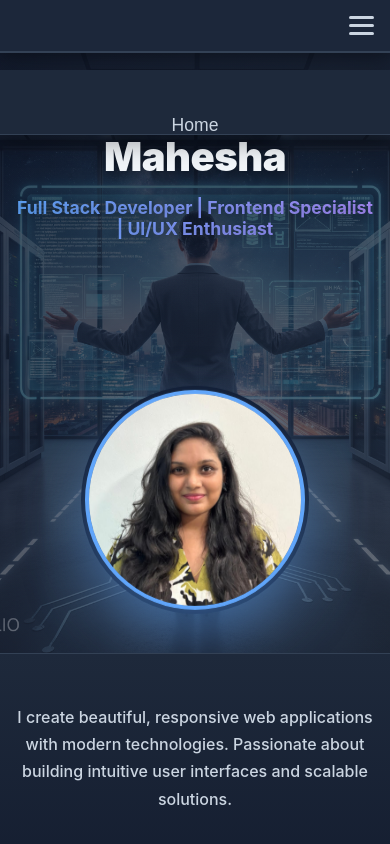
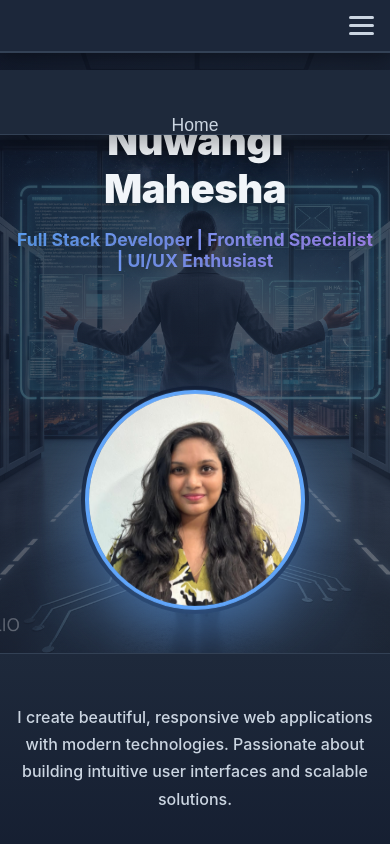
Before and after one commit to NuwangiMahesha/portfolio-nuwangi, a React (Create React App) app: page / in a window 390 px wide. Shown: the top 844 px of the page. Built offline with nearby package versions, Linux system fonts and the light colour scheme; no server answers.

Commit message:
Add safe area support for mobile notch and home bar

```diff
--- a/src/components/Header.css
+++ b/src/components/Header.css
@@ -110,6 +110,7 @@
 
   .header-container {
     padding: 1rem;
+    padding-top: max(1rem, env(safe-area-inset-top));
   }
 
   .logo h1 {
--- a/src/components/Hero.css
+++ b/src/components/Hero.css
@@ -204,10 +204,11 @@
 @media (max-width: 768px) {
   .hero-cover-section {
     height: 600px;
+    padding-top: env(safe-area-inset-top);
   }
 
   .hero-content-overlay {
-    padding: 2rem 1rem;
+    padding: 3rem 1rem 2rem 1rem;
     flex-direction: column;
     gap: 2.5rem;
     justify-content: center;
@@ -223,6 +224,7 @@
     font-size: 2.5rem;
     letter-spacing: -0.5px;
     line-height: 1.2;
+    margin-top: 1rem;
   }
 
   .hero-subtitle {
```
